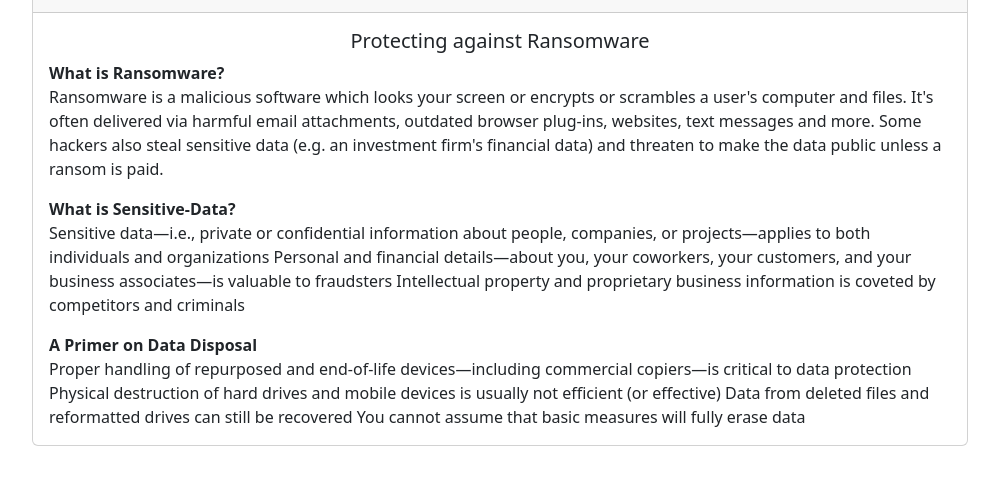
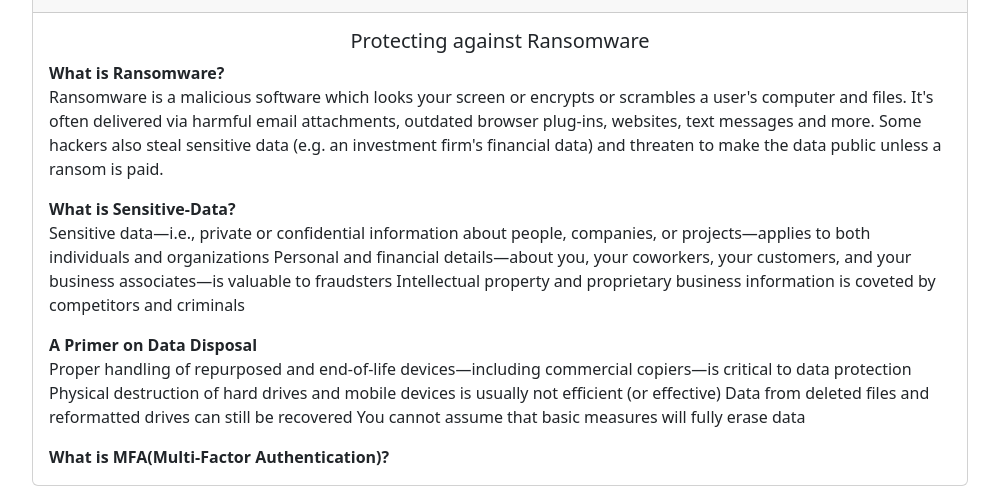
Before and after one commit to Tanushree227/InsurityLearning, a plain HTML site: page index.html in a window 1280 px wide. Shown: the part 430-921 px from the top of the page, without its empty margins (140-1139 px from the left). Drawn offline with nearby package versions, Linux system fonts and the light colour scheme.

Commit message:
MFA(Multi-Factor Authentication

```diff
--- a/index.html
+++ b/index.html
@@ -67,6 +67,10 @@
             drives can still be recovered You cannot assume that basic measures
             will fully erase data
           </p>
+
+          <p class="card-text">
+            <strong>What is MFA(Multi-Factor Authentication)?</strong>
+          </p>
         </div>
       </div>
       <div class="card mb-5">
```
